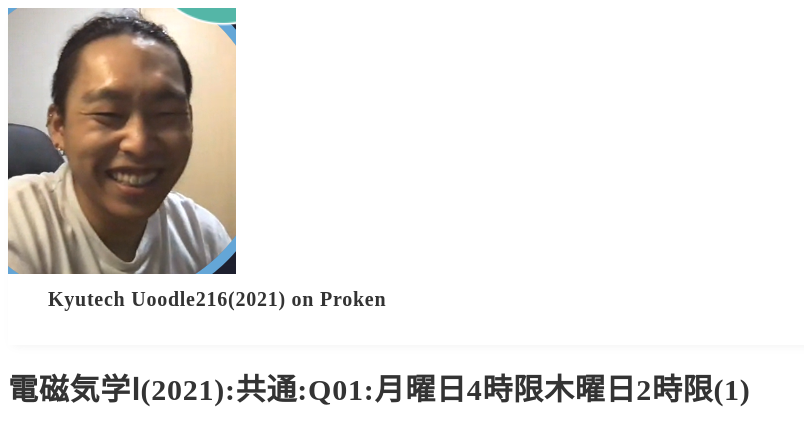
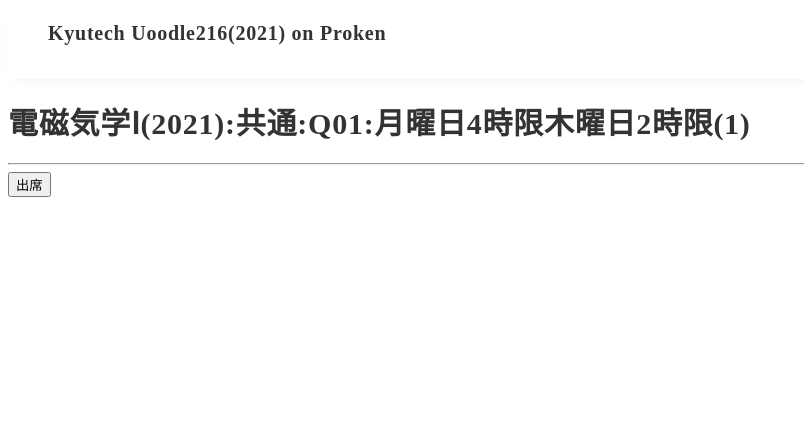
Before and after one commit to kyutech-programming-club/auto-manegement, a plain HTML site: page site/main/subjects/denjiki.html in a window 1280 px wide. Shown: the whole page, without its empty margins (0-804 px from the left). Drawn offline with Linux system fonts and the light colour scheme.

Commit message:
add attendance page

```diff
--- a/site/main/subjects/denjiki.html
+++ b/site/main/subjects/denjiki.html
@@ -9,7 +9,6 @@
 </head>
 
 <header class="header">
-  <img class="header-img" src="../../images/mikisan.png" alt="">
   <div class="container">
     <h1 class="header-logo">
       <a href="../index.html">Kyutech Uoodle216(2021) on Proken</a>
@@ -20,6 +19,10 @@
 <body>
   <div class="contents">
     <h1>電磁気学Ⅰ(2021):共通:Q01:月曜日4時限木曜日2時限(1)</h1>
+    <hr>
+    <div class="attendance" id="submit-attendance">
+      <button onclick="location.href='../index.html'">出席</button>
+    </div>
   </div>
 </body>
 </html>
```
